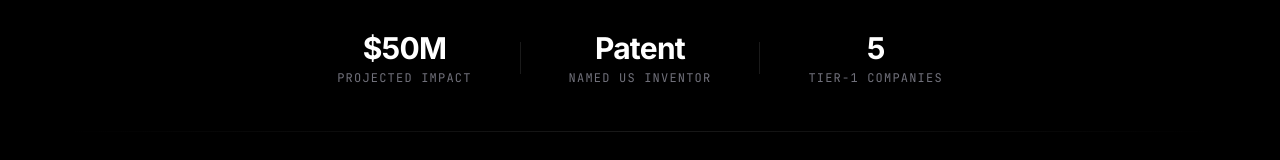
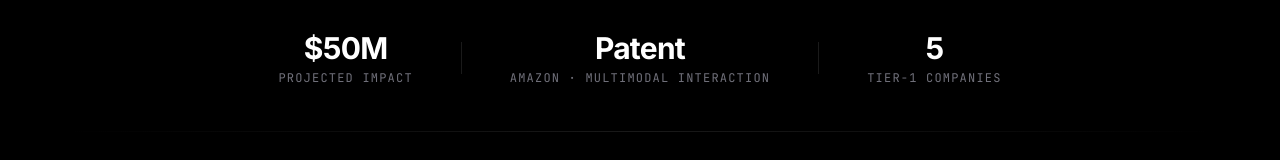
Before and after one commit to brandonfluegel/Research-Portfolio, a Next.js app: page / in a window 1280 px wide. Shown: the part 333-493 px from the top of the page. Built offline with nearby package versions, Linux system fonts and the light colour scheme; no server answers.

Commit message:
Update portfolio

```diff
--- a/app/page.tsx
+++ b/app/page.tsx
@@ -27,7 +27,7 @@ export default function Home() {
             {/* Stat 2 */}
             <div className="flex flex-col items-center gap-1 px-4 sm:px-6 lg:px-8">
               <span className="text-white font-bold text-xl sm:text-2xl lg:text-3xl tracking-tight">Patent</span>
-              <span className="text-zinc-500 text-[9px] sm:text-[11px] lg:text-xs font-mono uppercase tracking-widest whitespace-nowrap">Named US Inventor</span>
+              <span className="text-zinc-500 text-[9px] sm:text-[11px] lg:text-xs font-mono uppercase tracking-widest whitespace-nowrap">Amazon · Multimodal Interaction</span>
             </div>
 
             <div className="w-px h-7 sm:h-8 bg-white/10" />
```
